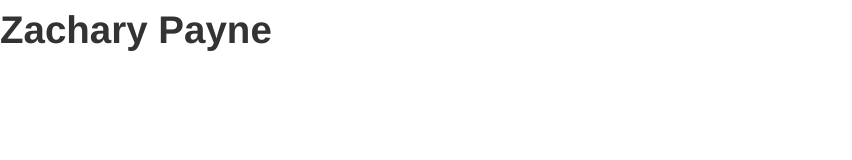
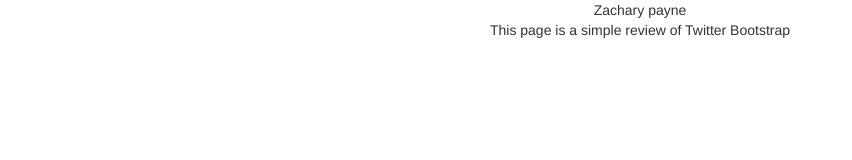
Before and after one commit to Zachary-Payne/DemoDay, a plain HTML site: page index.html in a window 1280 px wide. Shown: the whole page, without its empty margins (0-852 px from the left). Drawn offline with Linux system fonts and the light colour scheme.

Commit message:
Update index.html

```diff
--- a/index.html
+++ b/index.html
@@ -12,7 +12,19 @@
 
  <body>
 
-    <h1>Zachary Payne</h1>
+ <div align="center" class="container">
+
+  <div class="jumbotron"
+
+  <h1>Zachary payne</h1>
+
+  <p>This page is a simple review of Twitter Bootstrap</p>
+
+  <p><aclass="btn btn-primary btn-lg""HERO</a></p>
+
+  </div>
+
+  </div>
 
  </body>
 
```
Lines whose indentation alone changed are shown as unchanged.
